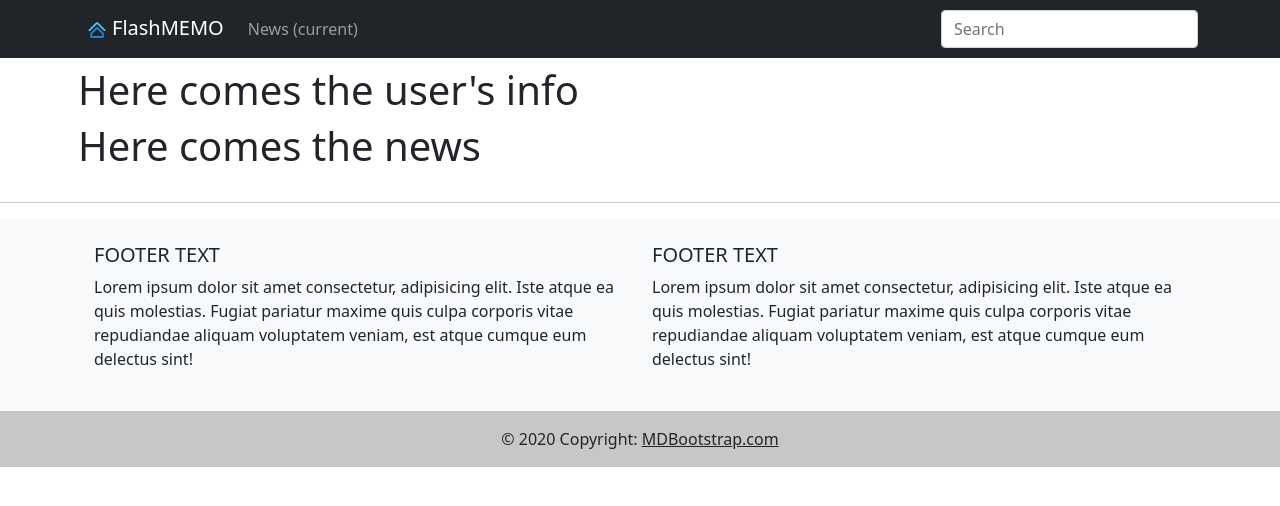
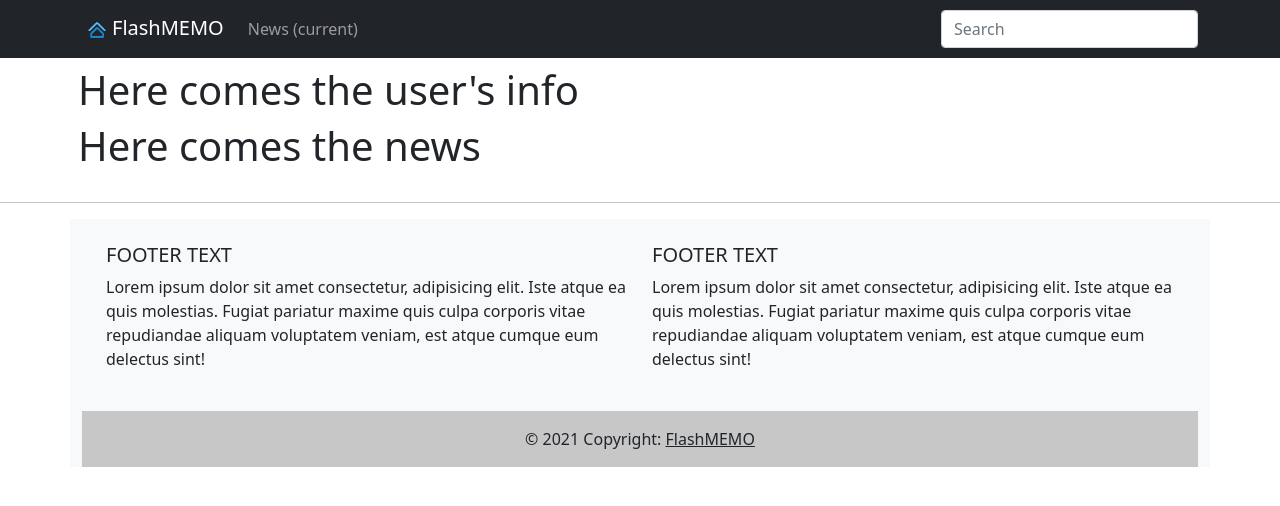
Before and after one commit to brunodema/FlashMEMO, an Angular app: page /home in a window 1280 px wide. Shown: the top 506 px of the page. Built offline with nearby package versions, Linux system fonts and the light colour scheme.

Commit message:
beautify the footer

```diff
--- a/src/app/shared/footer/footer.component.html
+++ b/src/app/shared/footer/footer.component.html
@@ -1,5 +1,5 @@
 <hr>
-<footer class="bg-light text-center text-lg-start ">
+<footer class="container bg-light text-center text-lg-start ">
   <!-- Grid container -->
   <div class="container p-4">
     <!--Grid row-->
@@ -34,8 +34,8 @@
 
   <!-- Copyright -->
   <div class="text-center p-3" style="background-color: rgba(0, 0, 0, 0.2);">
-    © 2020 Copyright:
-    <a class="text-dark" href="https://mdbootstrap.com/">MDBootstrap.com</a>
+    © 2021 Copyright:
+    <a class="text-dark" href="https://github.com/brunodema">FlashMEMO</a>
   </div>
   <!-- Copyright -->
 </footer>
```
